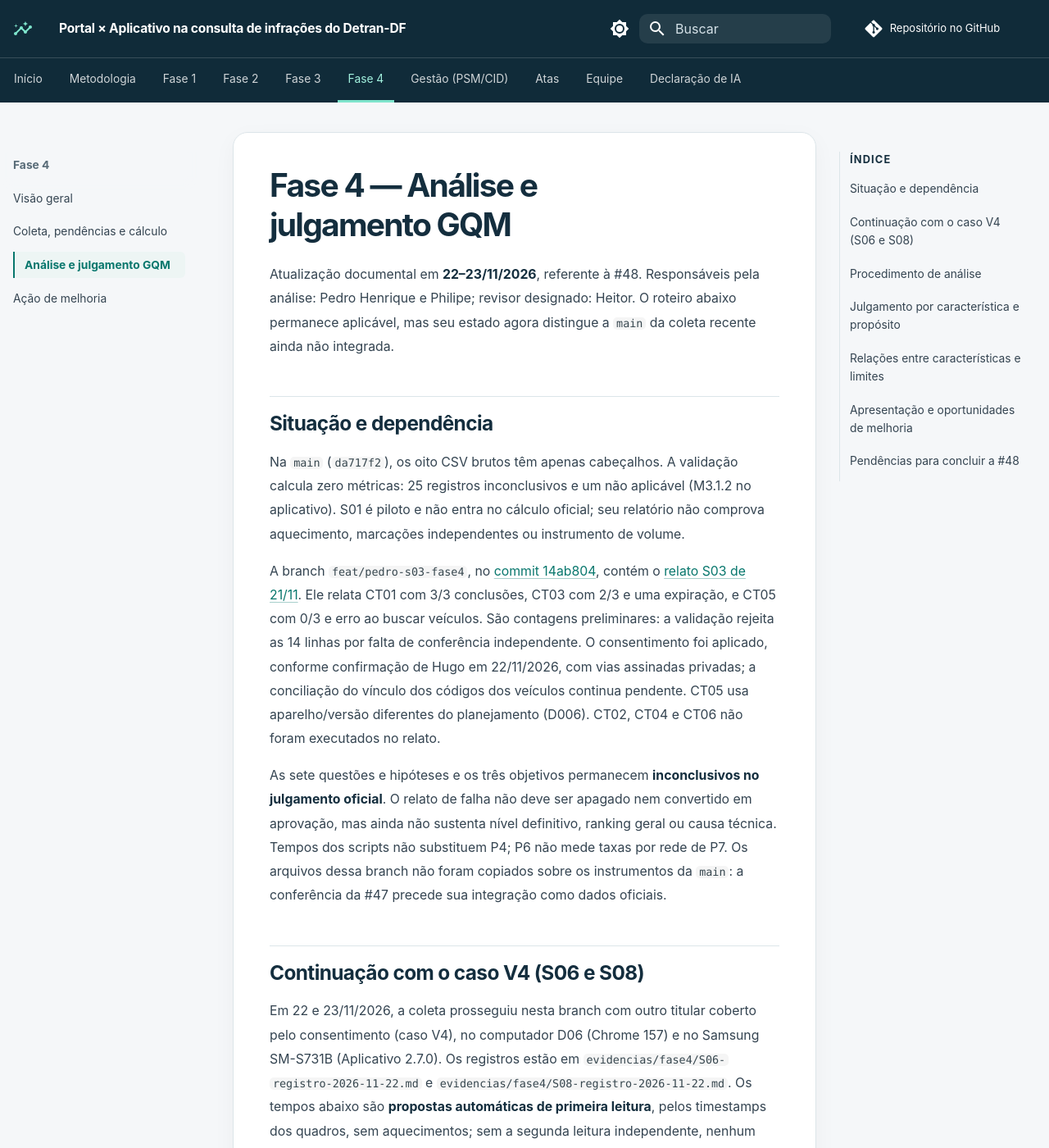
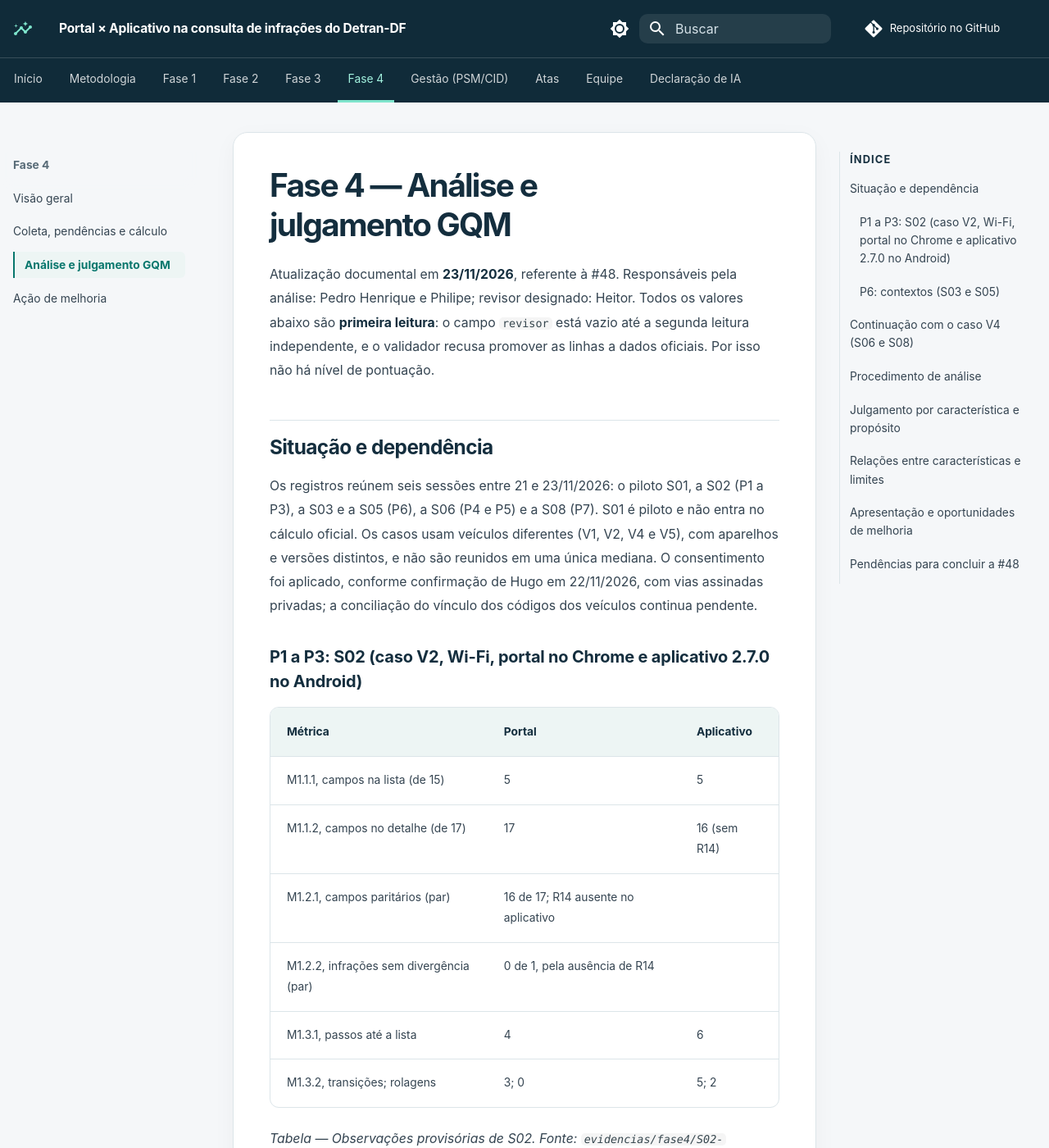
Before and after one commit to FCTE-Qualidade-de-Software-1/2026-2_T02_KATHERINE_JOHNSON, an MkDocs documentation site: the page built from docs/fase4-analise.md, in a window 1280 px wide and 1400 px high. Shown: the whole window at 82% size. Built offline with MkDocs 1.6.1 and Material for MkDocs 9.7.7, drawn with Linux system fonts in a browser that asks for light colours; comment, search, counter and statistics services are not loaded; some of the changed text lies outside the part shown.

Commit message:
docs(e2): incorpora S02, CT02, CT05 2.7.0 e CT06 ao artigo e à GitPage da Fase 4
Atualiza a análise, as respostas GQM, o resumo e as considerações finais com
P1 a P3 da S02 e os contextos de P6, mantendo 15 páginas e sem atribuir níveis
antes da segunda leitura independente.

```diff
--- a/docs/fase4-analise.md
+++ b/docs/fase4-analise.md
@@ -1,34 +1,58 @@
 # Fase 4 — Análise e julgamento GQM
 
-Atualização documental em **22–23/11/2026**, referente à #48. Responsáveis pela análise: Pedro Henrique
-e Philipe; revisor designado: Heitor. O roteiro abaixo permanece aplicável, mas seu estado agora
-distingue a `main` da coleta recente ainda não integrada.
+Atualização documental em **23/11/2026**, referente à #48. Responsáveis pela análise: Pedro Henrique
+e Philipe; revisor designado: Heitor. Todos os valores abaixo são **primeira leitura**: o campo
+`revisor` está vazio até a segunda leitura independente, e o validador recusa promover as linhas a
+dados oficiais. Por isso não há nível de pontuação.
 
 ## Situação e dependência
 
-Na `main` (`da717f2`), os oito CSV brutos têm apenas cabeçalhos. A validação calcula zero métricas:
-25 registros inconclusivos e um não aplicável (M3.1.2 no aplicativo). S01 é piloto e não entra no
-cálculo oficial; seu relatório não comprova aquecimento, marcações independentes ou instrumento
-de volume.
+Os registros reúnem seis sessões entre 21 e 23/11/2026: o piloto S01, a S02 (P1 a P3), a S03 e a S05
+(P6), a S06 (P4 e P5) e a S08 (P7). S01 é piloto e não entra no cálculo oficial. Os casos usam
+veículos diferentes (V1, V2, V4 e V5), com aparelhos e versões distintos, e não são reunidos em uma
+única mediana. O consentimento foi aplicado, conforme confirmação de Hugo em 22/11/2026, com vias
+assinadas privadas; a conciliação do vínculo dos códigos dos veículos continua pendente.
 
-A branch `feat/pedro-s03-fase4`, no
-[commit 14ab804](https://github.com/FCTE-Qualidade-de-Software-1/2026-2_T02_KATHERINE_JOHNSON/tree/14ab804210f4b1be2aaa84e1946d9e11079a9a28),
-contém o [relato S03 de 21/11](https://github.com/FCTE-Qualidade-de-Software-1/2026-2_T02_KATHERINE_JOHNSON/blob/14ab804210f4b1be2aaa84e1946d9e11079a9a28/evidencias/fase4/S03-registro-2026-11-21.md).
-Ele relata CT01 com 3/3 conclusões, CT03 com 2/3 e uma expiração, e CT05 com 0/3 e erro ao buscar
-veículos. São contagens preliminares: a validação rejeita as 14 linhas por falta de conferência
-independente. O consentimento foi aplicado, conforme confirmação de Hugo em 22/11/2026, com
-vias assinadas privadas; a conciliação do vínculo dos códigos dos veículos continua pendente. CT05 usa
-aparelho/versão diferentes do planejamento (D006). CT02, CT04 e CT06 não foram executados no relato.
+### P1 a P3: S02 (caso V2, Wi-Fi, portal no Chrome e aplicativo 2.7.0 no Android)
 
-As sete questões e hipóteses e os três objetivos permanecem **inconclusivos no julgamento
-oficial**. O relato de falha não deve ser apagado nem convertido em aprovação, mas ainda não
-sustenta nível definitivo, ranking geral ou causa técnica. Tempos dos scripts não substituem P4;
-P6 não mede taxas por rede de P7. Os arquivos dessa branch não foram copiados sobre os instrumentos
-da `main`: a conferência da #47 precede sua integração como dados oficiais.
+| Métrica | Portal | Aplicativo |
+|---|---|---|
+| M1.1.1, campos na lista (de 15) | 5 | 5 |
+| M1.1.2, campos no detalhe (de 17) | 17 | 16 (sem R14) |
+| M1.2.1, campos paritários (par) | 16 de 17; R14 ausente no aplicativo | |
+| M1.2.2, infrações sem divergência (par) | 0 de 1, pela ausência de R14 | |
+| M1.3.1, passos até a lista | 4 | 6 |
+| M1.3.2, transições; rolagens | 3; 0 | 5; 2 |
+
+*Tabela — Observações provisórias de S02. Fonte: `evidencias/fase4/S02-registro-2026-11-22.md`; conferência independente pendente.*
+
+Nenhum campo divergiu em valor. A regra de contagem das transições (D015) e a execução por script (D014)
+estão registradas como desvios.
+
+### P6: contextos (S03 e S05)
+
+| Contexto | Concluídas | Resultado e limite |
+|---|---|---|
+| CT01: portal/Chrome | 3/3 (V1); 3/3 (V2) | Cinco erros de instrumento da S03 preservados à parte |
+| CT02: portal/Firefox | 3/3 (V2) | Falha de login na S03 (D005), fora das tentativas; resolvida na S05 |
+| CT03: portal/Chrome Android | 2/3 (V1) | Sessão expirada, preservada como falha |
+| CT05: aplicativo 2.6.3 | 0/3 (V1) | Erro ao buscar veículos; aparelho superior ao planejado (D006) |
+| CT05: aplicativo 2.7.0 | 3/3 (V2) | Outro aparelho, titular e veículo (D009) |
+| CT06: aplicativo iOS 2.7.1 | 3/3 (V5) | Executor é o titular (D028); filtro de período (D030); M2.2.1 não medida no iOS (D008) |
+| CT04 | Sem execução | Sem aparelho; contexto não avaliado |
+
+*Tabela — Observações provisórias de P6. Fonte: registros S03, S05 e do CT06; conferência independente pendente.*
+
+Versões, aparelhos, titulares e veículos diferentes impedem atribuir a diferença entre 2.6.3 e 2.7.0 a
+uma causa técnica. As durações dos scripts de P6 não substituem P4, e P6 não mede as taxas por rede de P7.
+
+As sete questões e hipóteses e os três objetivos permanecem **inconclusivos no julgamento oficial**
+até a segunda leitura. O relato de falha não deve ser apagado nem convertido em aprovação, e a
+ausência de dado ou de conferência não equivale a paridade nem a aprovação.
 
 ## Continuação com o caso V4 (S06 e S08)
 
-Em 22 e 23/11/2026, a coleta prosseguiu nesta branch com outro titular coberto pelo consentimento
+Em 22 e 23/11/2026, a coleta prosseguiu com outro titular coberto pelo consentimento
 (caso V4), no computador D06 (Chrome 157) e no Samsung SM-S731B (Aplicativo 2.7.0). Os registros
 estão em `evidencias/fase4/S06-registro-2026-11-22.md` e `evidencias/fase4/S08-registro-2026-11-22.md`.
 Os tempos abaixo são **propostas automáticas de primeira leitura**, pelos timestamps dos quadros,
--- a/docs/fase4.md
+++ b/docs/fase4.md
@@ -6,16 +6,17 @@ Portal de Serviços e do aplicativo em relação ao propósito definido na [Fase
 Ela também inclui a [ação de melhoria](fase4-melhoria.md), exigida na Entrega 2 e justificada
 pelas evidências coletadas.
 
-> **Situação em 22/11/2026.** A `main` continua sem linhas nos oito CSV oficiais. O piloto S01
-> tem relato no portal e a branch `feat/pedro-s03-fase4` acrescenta tentativas P6 de 21/11,
-> ainda pendentes de conferência. A [análise atualizada](fase4-analise.md) distingue essas
-> observações dos resultados oficiais, ainda inconclusivos. A [proposta de processo e templates
-> de melhoria](fase4-melhoria.md) está entregue, sem comprovação de eficácia no serviço.
+> **Situação em 23/11/2026.** Os oito CSV têm registros de seis sessões (S01 a S08), cobrindo P1
+> a P7 com duas lacunas declaradas: o aplicativo na rede degradada e o contexto CT04. Todos os valores
+> são primeira leitura, pendentes de conferência independente, e por isso sem nível de pontuação. A
+> [análise](fase4-analise.md) traz os valores observados e mantém os objetivos inconclusivos. A
+> [proposta de processo e templates de melhoria](fase4-melhoria.md) está entregue, sem comprovação de
+> eficácia no serviço.
 
 O [acompanhamento da coleta](fase4-coleta.md) reúne as pendências da #46, a proposta de
-reagendamento e o cálculo reproduzível da #47. O prazo original da coleta (18/11) está vencido;
-a nova agenda depende de confirmação. A consolidação sem medições registra apenas estados
-inconclusivos/não aplicáveis, sem valores nem níveis de qualidade.
+reagendamento e o cálculo reproduzível da #47. O prazo original da coleta (18/11) foi
+reprogramado e a coleta ocorreu de 21 a 23/11. Sem a segunda leitura, a consolidação registra valores
+observados sem níveis de qualidade.
 
 ## 1. Atividades, responsáveis e prazos
 
@@ -65,27 +66,27 @@ Regras de integridade que valem para toda a fase:
 
 ## 4. Resultados e julgamento
 
-Não há resultados oficiais elegíveis publicados. As observações preliminares estão identificadas na página [Análise e julgamento GQM](fase4-analise.md) descreve o
-procedimento de análise e mostra o estado de cada questão, hoje inconclusiva por falta de
-medições. Depois da análise (#48), esta seção terá um resultado por
-objetivo de medição, com o valor de cada métrica, o nível de pontuação, a resposta a cada questão
-e o julgamento por característica e por canal.
+Não há resultados oficiais elegíveis: todos os valores são primeira leitura e dependem da segunda
+leitura independente. A página [Análise e julgamento GQM](fase4-analise.md) traz os valores
+observados e o estado de cada questão, hoje inconclusiva. Depois da conferência (#48), esta seção terá
+um resultado por objetivo, com o valor de cada métrica, o nível de pontuação, a resposta a cada
+questão e o julgamento por característica e por canal.
 
 | Objetivo GQM | Característica | Resultado |
 |---|---|---|
-| G1 | Adequação funcional | A publicar após a #48 |
-| G2 | Eficiência de desempenho | A publicar após a #48 |
-| G3 | Cobertura de contexto | A publicar após a #48 |
+| G1 | Adequação funcional | Primeira leitura: sem campo divergente; um campo ausente no aplicativo (16/17); 4 contra 6 passos. Inconclusivo |
+| G2 | Eficiência de desempenho | Primeira leitura (caso V4, Wi-Fi): portal mais rápido; volumes de escopos diferentes. Inconclusivo |
+| G3 | Cobertura de contexto | Primeira leitura: cinco contextos de P6; P7 sem o aplicativo na rede degradada. Inconclusivo |
 
 *Tabela 3 — Resultados por objetivo de medição. Fonte: [Objetivos, questões e hipóteses](fase2-gqm.md).*
 
 ## 5. Limitações já conhecidas
 
-- **iOS:** o iPhone é de Heitor, então o contexto CT06 pode ser avaliado. O modelo, a versão do
-  iOS e a versão do aplicativo ainda precisam ser registrados no inventário
-  ([Recursos e ambiente](fase3-ambiente.md)). Sem esse registro, o CT06 continua não avaliado e as
-  conclusões sobre o aplicativo valem apenas para o Android (bloqueio B03 em
-  [Cronograma e bloqueios](fase3-cronograma.md)).
+- **iOS:** o iPhone é de Heitor e o CT06 foi inventariado e executado em 22/11 (3 de 3, caso V5,
+  aplicativo 2.7.1), pendente de conferência independente. O iOS não oferece contador de bytes por
+  aplicativo, então a M2.2.1 não é medida nele (D008), e o executor é também o titular (D028).
+- **Lacunas de cobertura:** o aplicativo na rede degradada não foi medido (D021) e o CT04 não tem
+  aparelho; as duas ficam inconclusivas, nunca zero.
 - **Veículo real:** os termos foram aplicados, conforme confirmação de Hugo em 22/11/2026, e permanecem privados; a coleta depende de veículo com infração e titular disponível
   (bloqueio B01, com consentimento concluído). Sem veículo elegível ou titular disponível, as sessões são adiadas e o impacto é registrado na #47.
 - **Métrica M3.1.2:** é exclusiva do portal e não serve para comparar com o aplicativo.
```
Also changed, not shown: 4 other files.
